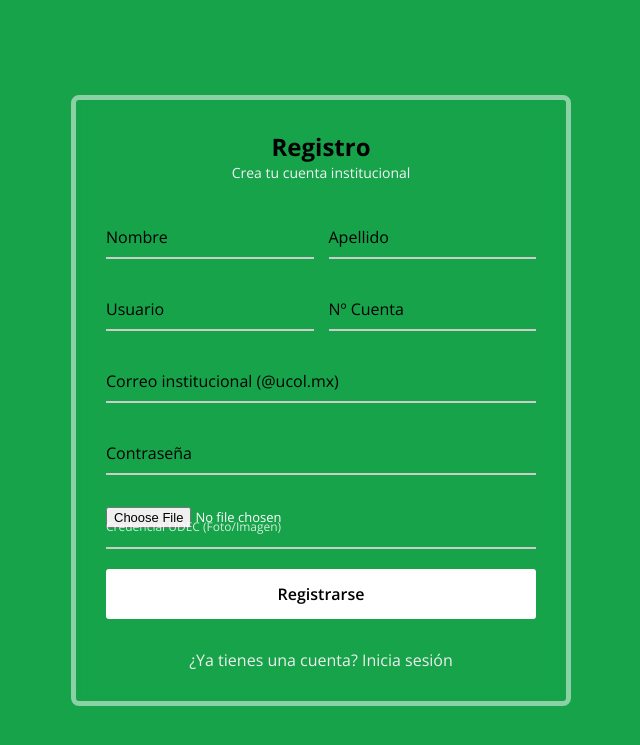
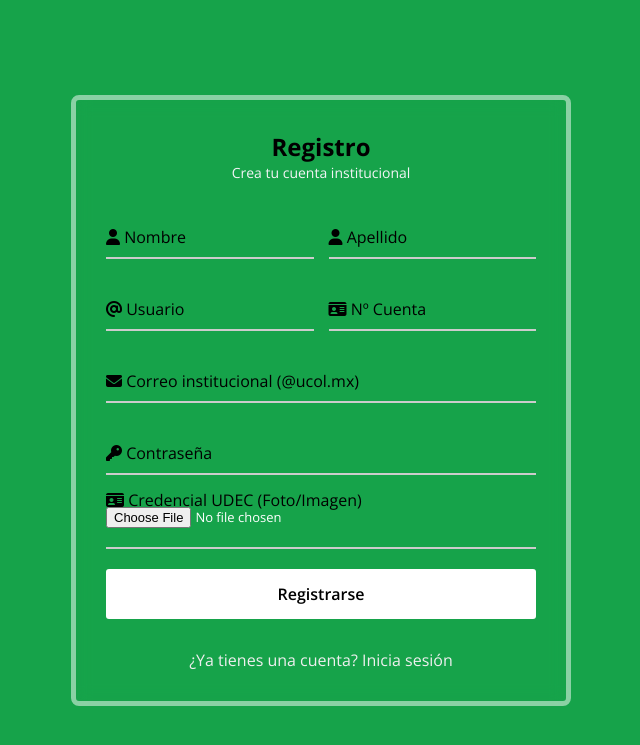
Before and after one commit to Gavalencia12/RaitCol, a Django app: page /register/ in a window 1280 px wide. Shown: the top 745 px of the page, without its empty margins (319-959 px from the left). Run offline with Django 4.2, Linux system fonts and the light colour scheme.

Commit message:
login y register solo iconos

```diff
--- a/templates/users/login.html
+++ b/templates/users/login.html
@@ -7,6 +7,8 @@
   <meta name="viewport" content="width=device-width, initial-scale=1.0">
   <title>UniRide</title>
   <link rel="stylesheet" href="{% static 'css/style.css' %}">
+  <!-- Iconos de FontAwesome -->
+  <link rel="stylesheet" href="https://cdnjs.cloudflare.com/ajax/libs/font-awesome/6.4.0/css/all.min.css">
 </head>
 <body>
   <div class="wrapper">
@@ -18,11 +20,11 @@
 
       <div class="input-field">
         <input type="text" id="email" required>
-        <label>Correo universitario</label>
+        <label><i class="fa-solid fa-user"></i>  Correo universitario</label>
       </div>
       <div class="input-field">
         <input type="password"  id="password"required>
-        <label>Contraseña</label>
+        <label><i class="fa-solid fa-key"></i>  Contraseñaa</label>
       </div>
 
       <button type="submit">Entrar</button>
--- a/templates/users/register.html
+++ b/templates/users/register.html
@@ -8,6 +8,8 @@
   <meta name="viewport" content="width=device-width, initial-scale=1.0">
   <title>UniRide</title>
   <link rel="stylesheet" href="{% static 'css/style.css' %}">
+  <!-- Iconos de FontAwesome -->
+  <link rel="stylesheet" href="https://cdnjs.cloudflare.com/ajax/libs/font-awesome/6.4.0/css/all.min.css">
 </head>
 
 <body>
@@ -21,41 +23,42 @@
       <div class="register-grid">
         <div class="input-field">
           <input type="text" id="first_name" required>
-          <label>Nombre</label>
+          <label><i class="fa-solid fa-user"></i> Nombre</label>
         </div>
         <div class="input-field">
           <input type="text" id="last_name" required>
-          <label>Apellido</label>
+          <label><i class="fa-solid fa-user"></i> Apellido</label>
         </div>
         <div class="input-field">
           <input type="text" id="username" required>
-          <label>Usuario</label>
+          <label><i class="fa-solid fa-at"></i> Usuario</label>
         </div>
         <div class="input-field">
-          <input type="text" id="no_cuenta_v" required pattern="\d+"
+          <input type="text" id="no_cuenta_v" maxlength="8" required pattern="\d+" oninput="this.value = this.value.replace(/[^0-9]/g, '')"
             title="El número de cuenta solo debe contener dígitos">
-          <label>Nº Cuenta</label>
+          <label> <i class="fa-solid fa-id-card"></i> Nº Cuenta</label>
         </div>
       </div>
 
       <div class="input-field">
         <input type="email" id="email" required>
-        <label>Correo institucional (@ucol.mx)</label>
+        <label><i class="fa-solid fa-envelope"></i> Correo institucional (@ucol.mx)</label>
       </div>
 
       <div class="input-field">
         <input type="password" id="password" required>
-        <label>Contraseña</label>
+        <label><i class="fa-solid fa-key"></i> Contraseña</label>
       </div>
 
       <div class="input-field file-input-field" style="margin-top: 15px; margin-bottom: 20px;">
-        <label for="credential_udc_file" class="static-label" style="display: block; font-size: 12px; color: rgba(255, 255, 255, 0.8); margin-bottom: 6px;">
-          Credencial UDEC (Foto/Imagen)
-        </label>
+
         <input type="file" id="credential_udc_file" accept="image/*" style="width: 100%; color: #fff; font-size: 13px;">
         <div id="registerCredentialPreviewContainer" style="display: none; margin-top: 10px; text-align: center;">
           <img id="registerCredentialPreviewImg" src="" alt="Vista previa credencial" style="max-height: 110px; border-radius: 8px; border: 1.5px solid rgba(255,255,255,0.3); object-fit: cover;">
         </div>
+        <label for="credential_udc_file" class="static-label" style="display: block; font-size: 16px; color: black; margin-bottom: 6px;">
+          <i class="fa-solid fa-id-card"></i> Credencial UDEC (Foto/Imagen)
+        </label>
       </div>
 
       <button type="submit">Registrarse</button>
```
